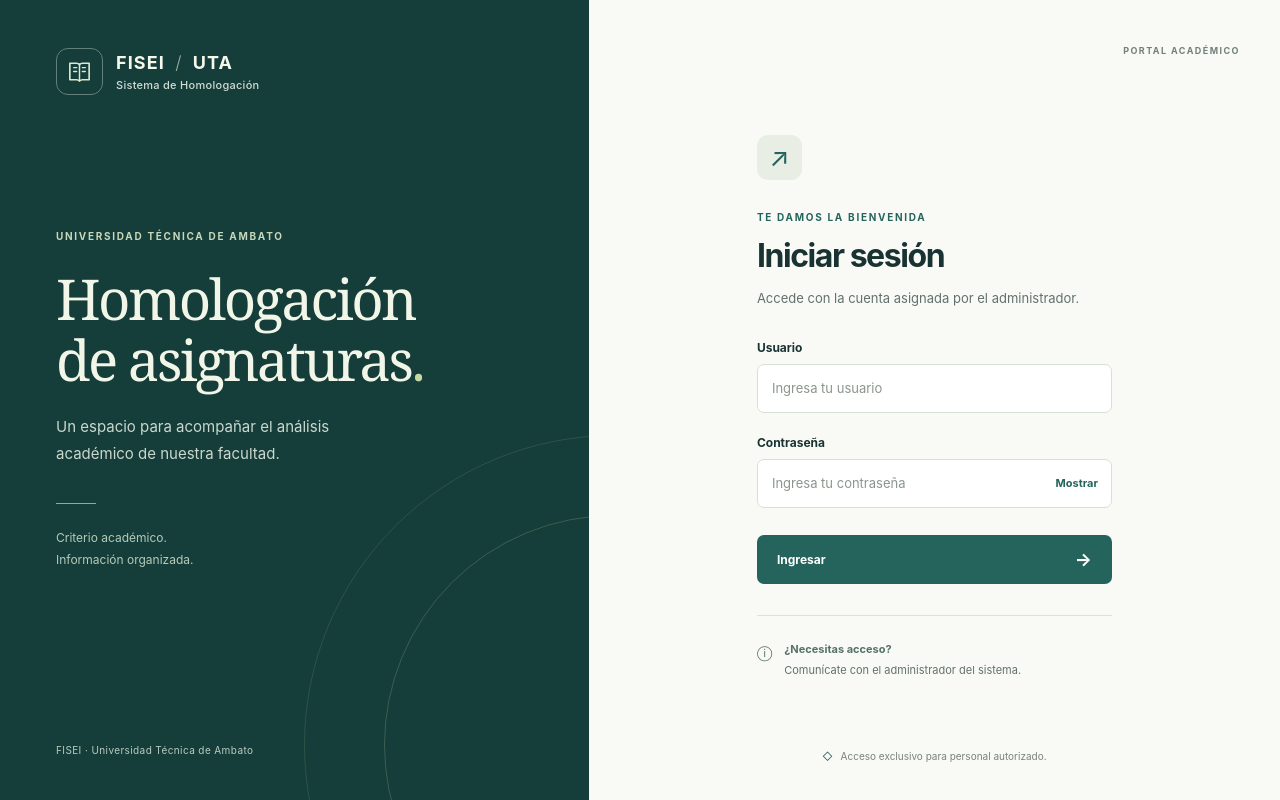
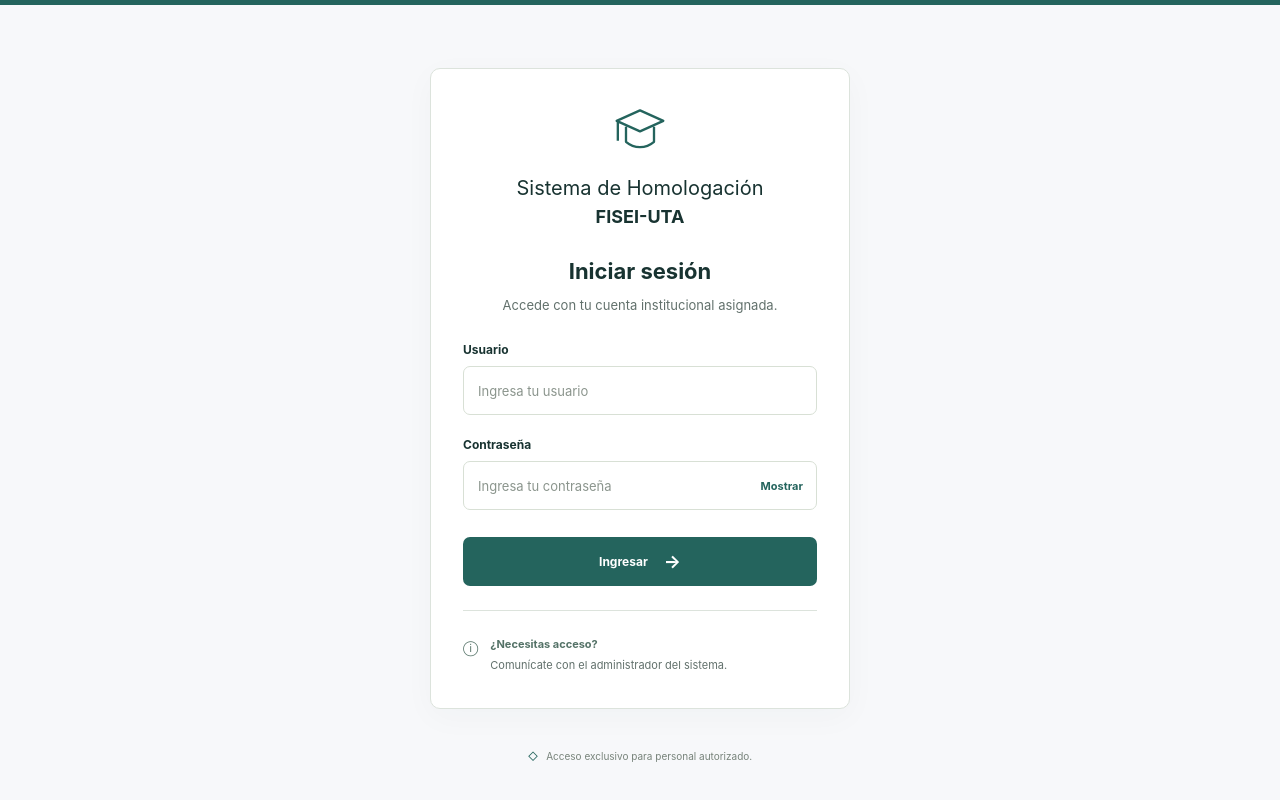
Before and after one commit to PabloToapanta/ProyectoHomologacion, a React (Vite) app in the folder frontend/: page /login in a window 1280 px wide. Built offline with nearby package versions, Linux system fonts and the light colour scheme.

Commit message:
refactor(auth): adaptar login y panel a mockups
Refs #1. Conserva contratos y sesión en memoria. Build y 89 pruebas verificadas.

```diff
--- a/frontend/src/features/admin/AdminPanel.tsx
+++ b/frontend/src/features/admin/AdminPanel.tsx
@@ -1,22 +1,27 @@
-import { Brand } from '../../shared/ui/Brand';
-import { useAuth } from '../auth';
 import { Link } from 'react-router';
+import { WorkspaceLayout } from '../../shared/ui/WorkspaceLayout';
 
 export function AdminPanel() {
-  const { session, logout } = useAuth();
-  return <div className="workspace">
-    <header className="workspace-header"><Brand /><button className="app-button app-button--secondary" onClick={logout}>Cerrar sesión <span aria-hidden="true">↗</span></button></header>
-    <main className="workspace-main">
-      <p className="eyebrow">INICIO / ADMINISTRACIÓN</p>
-      <div className="workspace-heading"><div><h1>Panel de administración</h1><p>Bienvenido al Sistema de Homologación FISEI-UTA.</p></div><span className="session-badge"><span />Sesión activa</span></div>
-      <section className="welcome-card" aria-labelledby="welcome-title">
-        <div className="welcome-icon" aria-hidden="true">✓</div>
-        <div><p className="eyebrow">ACCESO CONFIRMADO</p><h2 id="welcome-title">Sesión iniciada correctamente</h2><p>Has ingresado con tu cuenta de administrador.</p></div>
-        <dl className="session-details"><div><dt>Usuario</dt><dd>{session?.name}</dd></div><div><dt>Perfil</dt><dd>{session?.role}</dd></div></dl>
-      </section>
-      <p><Link to="/admin/carreras" className="app-button app-button--primary catalogo-link">Gestionar carreras y asignaturas</Link></p>
-      <p><Link to="/validaciones" className="app-button app-button--primary">Validaciones académicas</Link></p>
-    </main>
-    <footer className="workspace-footer">FISEI · Universidad Técnica de Ambato</footer>
-  </div>;
+  return <WorkspaceLayout>
+    <p className="eyebrow">INICIO / PANEL</p>
+    <div className="workspace-heading"><div>
+      <h1>Panel de administración</h1>
+      <p>Bienvenido al Sistema de Homologación FISEI-UTA.</p>
+    </div><span className="session-badge"><span />Sesión activa</span></div>
+    <section aria-labelledby="catalog-summary">
+      <h2 id="catalog-summary">Catálogo académico</h2>
+      <p className="section-description">Organiza la información académica y consulta las herramientas de homologación.</p>
+      <div className="module-grid">
+        <article className="module-card"><span className="module-icon" aria-hidden="true">▤</span>
+          <h3>Carreras y asignaturas</h3><p>Consulta las carreras de la FISEI, su malla y los programas de sus asignaturas.</p>
+          <Link to="/admin/carreras" className="app-button app-button--primary">Gestionar carreras y asignaturas</Link>
+        </article>
+        <article className="module-card"><span className="module-icon" aria-hidden="true">✓</span>
+          <h3>Validaciones académicas</h3><p>Evalúa equivalencias, aprobación, antigüedad y requisitos de cambio de carrera.</p>
+          <Link to="/validaciones" className="app-button app-button--secondary">Abrir validaciones</Link>
+        </article>
+      </div>
+    </section>
+    <aside className="academic-note"><strong>Apoyo al análisis académico</strong><p>Los resultados orientan la revisión. La decisión académica final corresponde a las autoridades competentes.</p></aside>
+  </WorkspaceLayout>;
 }
--- a/frontend/src/features/auth/LoginPage.tsx
+++ b/frontend/src/features/auth/LoginPage.tsx
@@ -1,7 +1,8 @@
 import { useState } from 'react';
 import type { FormEvent } from 'react';
 import { Navigate } from 'react-router';
-import { Brand } from '../../shared/ui/Brand';
+import { AcademicIcon } from '../../shared/ui/AcademicIcon';
+import '../../shared/mockups.css';
 import { useAuth } from './AuthProvider';
 
 export function LoginPage() {
@@ -27,43 +28,33 @@
     } finally { setLoading(false); }
   }
 
-  return <main className="login-page">
-    <section className="login-story" aria-label="Sistema de Homologación FISEI-UTA">
-      <Brand light />
-      <div className="story-content">
-        <p className="eyebrow eyebrow--light">UNIVERSIDAD TÉCNICA DE AMBATO</p>
-        <h1>Homologación<br />{' '}de asignaturas<span className="story-period">.</span></h1>
-        <p className="story-description">Un espacio para acompañar el análisis académico de nuestra facultad.</p>
-        <div className="story-rule" /><p className="story-note">Criterio académico.<br />Información organizada.</p>
-      </div>
-      <p className="story-footer">FISEI · Universidad Técnica de Ambato</p>
-      <div className="story-orbit orbit-one" aria-hidden="true" /><div className="story-orbit orbit-two" aria-hidden="true" />
-    </section>
+  return <main className="login-page mockup-login">
     <section className="login-side" aria-labelledby="login-title">
-      <span className="login-context">PORTAL ACADÉMICO</span>
       <div className="auth-card">
-        <span className="auth-card-icon" aria-hidden="true">↗</span>
-        <p className="eyebrow">TE DAMOS LA BIENVENIDA</p>
-        <h2 id="login-title">Iniciar sesión</h2>
-        <p className="auth-intro">Accede con la cuenta asignada por el administrador.</p>
+        <div className="login-identity">
+          <AcademicIcon />
+          <p>Sistema de Homologación<strong>FISEI-UTA</strong></p>
+        </div>
+        <h1 id="login-title">Iniciar sesión</h1>
+        <p className="auth-intro">Accede con tu cuenta institucional asignada.</p>
+        {error && <div className="auth-error" id="login-error" role="alert">{error}</div>}
         <form onSubmit={submit} aria-busy={loading}>
           <label className="auth-label" htmlFor="username">Usuario</label>
           <input id="username" name="username" className="auth-input" value={username}
             onChange={(event) => { setUsername(event.target.value); setError(null); }}
             autoComplete="username" autoCapitalize="none" spellCheck={false} required maxLength={256}
-            placeholder="Ingresa tu usuario" disabled={loading} aria-describedby={error ? 'login-error' : undefined} />
+            placeholder="Ingresa tu usuario" disabled={loading} aria-invalid={!!error} aria-describedby={error ? 'login-error' : undefined} />
           <label className="auth-label password-label" htmlFor="password">Contraseña</label>
           <div className="password-field">
             <input id="password" name="password" className="auth-input" type={showPassword ? 'text' : 'password'}
               value={password} onChange={(event) => { setPassword(event.target.value); setError(null); }}
               autoComplete="current-password" required maxLength={1024} disabled={loading}
-              placeholder="Ingresa tu contraseña" aria-describedby={error ? 'login-error' : undefined} />
+              placeholder="Ingresa tu contraseña" aria-invalid={!!error} aria-describedby={error ? 'login-error' : undefined} />
             <button className="password-toggle" type="button" onClick={() => setShowPassword(!showPassword)}
               aria-label={showPassword ? 'Ocultar contraseña' : 'Mostrar contraseña'} aria-pressed={showPassword} disabled={loading}>
               {showPassword ? 'Ocultar' : 'Mostrar'}
             </button>
           </div>
-          {error && <div className="auth-error" id="login-error" role="alert">{error}</div>}
           <button className="app-button app-button--primary login-submit" type="submit" disabled={loading}>
             {loading ? <><span className="spinner" aria-hidden="true" />Validando…</> : <>Ingresar <span aria-hidden="true">→</span></>}
           </button>
--- /dev/null
+++ b/frontend/src/shared/mockups.css
@@ -0,0 +1,60 @@
+/* Primera etapa HU-01. Estilos aislados para no alterar el catálogo en paralelo. */
+.login-page.mockup-login { display: flex; justify-content: center; background: #f7f8fa; border-top: 5px solid var(--accent); }
+.mockup-login .login-side { width: 100%; background: transparent; padding: 48px 24px 76px; }
+.mockup-login .auth-card { max-width: 420px; padding: 32px; border: 1px solid var(--line); border-radius: 10px; background: white; box-shadow: 0 8px 32px #18333108; }
+.login-identity { text-align: center; color: var(--ink); margin-bottom: 28px; }
+.login-identity svg { color: var(--accent); }
+.login-identity p { font-size: 20px; line-height: 1.5; margin: 12px 0 0; }
+.login-identity strong { display: block; font-size: 18px; }
+.mockup-login h1 { font-size: 22px; text-align: center; margin: 0 0 10px; }
+.mockup-login .auth-intro { text-align: center; margin-bottom: 26px; }
+.mockup-login .auth-error { margin: 0 0 20px; }
+.mockup-login .auth-input[aria-invalid="true"] { border-color: #b33d32; }
+.mockup-login .login-submit { justify-content: center; }
+.mockup-login .auth-help { margin-top: 24px; }
+.academic-workspace { min-height: 100dvh; display: grid; grid-template-columns: 240px minmax(0, 1fr); grid-template-rows: auto 1fr auto; background: #f7f8fa; }
+.academic-header { grid-column: 1 / -1; display: flex; justify-content: space-between; align-items: center; gap: 24px; padding: 18px 28px; background: white; border-bottom: 1px solid var(--line); }
+.academic-brand { display: flex; align-items: center; gap: 12px; font-size: 14px; line-height: 1.5; }
+.academic-brand svg { width: 40px; height: 40px; color: var(--accent); flex-shrink: 0; }
+.academic-brand strong { display: block; font-size: 12px; letter-spacing: .05em; }
+.academic-account { display: flex; align-items: center; gap: 24px; font-size: 12px; overflow-wrap: anywhere; }
+.academic-sidebar { grid-row: 2 / 4; padding: 32px 16px; background: white; border-right: 1px solid var(--line); }
+.academic-sidebar .eyebrow { margin: 0 12px 20px; font-size: 9px; }
+.academic-sidebar nav { display: grid; gap: 8px; }
+.academic-sidebar a { display: flex; align-items: center; gap: 12px; padding: 14px 12px; border-radius: 6px; text-decoration: none; color: var(--muted); font-size: 13px; line-height: 1.5; }
+.academic-sidebar a.active { color: var(--accent); background: #eaf1ee; font-weight: 650; box-shadow: inset 3px 0 var(--accent); }
+.academic-sidebar a:hover { background: #f0f4f2; }
+.academic-sidebar a > span { font-size: 20px; }
+.sidebar-caption { margin: 44px 12px 0; padding-top: 22px; border-top: 1px solid var(--line); color: var(--muted); font-size: 11px; line-height: 1.8; }
+.academic-content { width: 100%; max-width: 1300px; padding: 40px clamp(20px, 4vw, 64px); margin-inline: auto; }
+.academic-content .workspace-heading h1 { font-size: clamp(24px, 3vw, 32px); }
+.academic-content h2 { font-size: 19px; margin: 0 0 10px; }
+.section-description { font-size: 13px; color: var(--muted); line-height: 1.7; }
+.module-grid { display: grid; grid-template-columns: repeat(2, minmax(0, 1fr)); gap: 22px; margin-top: 24px; }
+.module-card { display: flex; flex-direction: column; align-items: flex-start; border: 1px solid var(--line); border-radius: 8px; padding: 28px; background: white; }
+.module-icon { display: grid; place-items: center; width: 42px; height: 42px; background: #eaf1ee; color: var(--accent); border-radius: 8px; font-size: 24px; }
+.module-card h3 { font-size: 17px; margin: 22px 0 0; }
+.module-card p { font-size: 13px; color: var(--muted); line-height: 1.8; margin-bottom: 28px; }
+.module-card .app-button { margin-top: auto; text-decoration: none; text-align: center; }
+.academic-note { border-left: 3px solid #9baea5; padding: 4px 20px; margin-top: 36px; font-size: 12px; line-height: 1.8; color: var(--muted); }
+.academic-note p { margin: 5px 0; }
+.academic-footer { padding: 24px; font-size: 11px; color: var(--muted); text-align: center; }
+.skip-link { position: fixed; left: 16px; top: -100px; padding: 12px; background: white; z-index: 10; }
+.skip-link:focus { top: 12px; }
+@media (max-width: 1000px) {
+  .academic-workspace { grid-template-columns: 200px minmax(0, 1fr); }
+  .module-grid { grid-template-columns: 1fr; }
+  .academic-account { gap: 12px; }
+}
+@media (max-width: 650px) {
+  .mockup-login .auth-card { padding: 24px; }
+  .academic-workspace { grid-template-columns: minmax(0, 1fr); grid-template-rows: auto auto 1fr auto; }
+  .academic-header { padding: 16px 20px; flex-wrap: wrap; gap: 16px; }
+  .academic-account { width: 100%; justify-content: space-between; }
+  .academic-sidebar { grid-row: auto; padding: 12px; border-right: 0; border-bottom: 1px solid var(--line); }
+  .academic-sidebar nav { grid-template-columns: repeat(3, minmax(0, 1fr)); gap: 4px; }
+  .academic-sidebar a { flex-direction: column; gap: 4px; padding: 10px 5px; font-size: 11px; text-align: center; }
+  .academic-sidebar .eyebrow, .sidebar-caption { display: none; }
+  .academic-content { padding: 26px 20px; }
+  .module-card { padding: 24px; }
+}
--- /dev/null
+++ b/frontend/src/shared/ui/AcademicIcon.tsx
@@ -0,0 +1,6 @@
+/** Símbolo académico genérico; no representa un escudo oficial. */
+export function AcademicIcon() {
+  return <svg aria-hidden="true" width="56" height="56" viewBox="0 0 48 48" fill="none">
+    <path d="m4 17 20-9 20 9-20 9L4 17Zm8 5v13c7 6 17 6 24 0V22M5 18v16" stroke="currentColor" strokeWidth="2" strokeLinejoin="round" />
+  </svg>;
+}
--- /dev/null
+++ b/frontend/src/shared/ui/WorkspaceLayout.tsx
@@ -0,0 +1,30 @@
+import type { ReactNode } from 'react';
+import { NavLink } from 'react-router';
+import { useAuth } from '../../features/auth';
+import { AcademicIcon } from './AcademicIcon';
+import '../mockups.css';
+
+/** Estructura reutilizable; solo enlaza módulos existentes. */
+export function WorkspaceLayout({ children }: { children: ReactNode }) {
+  const { session, logout } = useAuth();
+  return <div className="academic-workspace">
+    <a className="skip-link" href="#workspace-content">Saltar al contenido</a>
+    <header className="academic-header">
+      <div className="academic-brand"><AcademicIcon /><span>Sistema de Homologación<strong>FISEI-UTA</strong></span></div>
+      <div className="academic-account"><span>{session?.role}: <strong>{session?.name}</strong></span>
+        <button type="button" className="app-button app-button--secondary" onClick={logout}>Cerrar sesión</button>
+      </div>
+    </header>
+    <aside className="academic-sidebar">
+      <p className="eyebrow">ESPACIO ACADÉMICO</p>
+      <nav aria-label="Navegación principal">
+        <NavLink to="/panel" end><span aria-hidden="true">⌂</span>Panel</NavLink>
+        <NavLink to="/admin/carreras"><span aria-hidden="true">▤</span>Carreras y asignaturas</NavLink>
+        <NavLink to="/validaciones"><span aria-hidden="true">✓</span>Validaciones académicas</NavLink>
+      </nav>
+      <p className="sidebar-caption">Facultad de Ingeniería en Sistemas, Electrónica e Industrial</p>
+    </aside>
+    <main id="workspace-content" className="academic-content" tabIndex={-1}>{children}</main>
+    <footer className="academic-footer">Universidad Técnica de Ambato · FISEI</footer>
+  </div>;
+}
```
Also changed, not shown: 2 other files (tests, documents, lock files or other folders).
